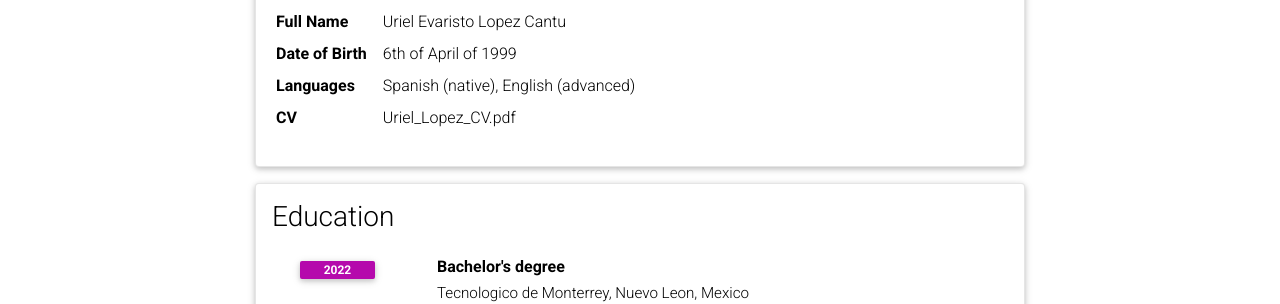
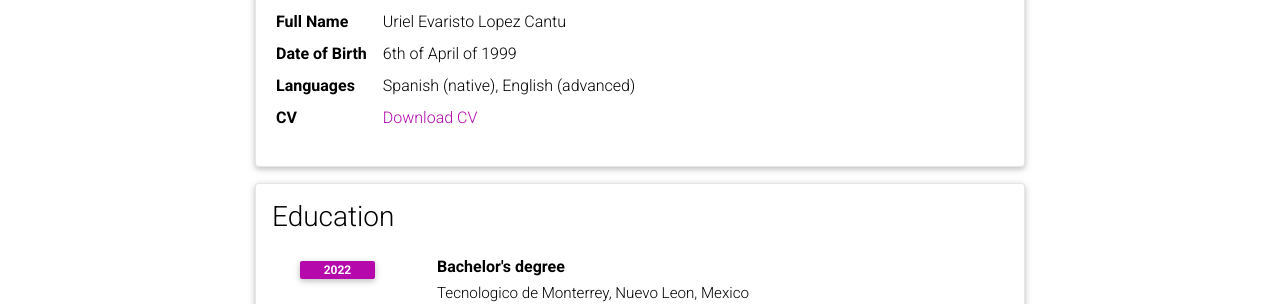
Before and after one commit to ulopezc/ulopezc.github.io, a Jekyll site: the page built from _pages/cv.md, in a window 1280 px wide and 900 px high. Shown: the part 242-546 px from the top of the window. Built offline with Jekyll 4.4.1, drawn with Linux system fonts in a browser that asks for light colours; comment, search, counter and statistics services are not loaded; a style sheet for code colours, icons or effects is not loaded.

Commit message:
Update cv.yml

```diff
--- a/_data/cv.yml
+++ b/_data/cv.yml
@@ -8,7 +8,7 @@
     - name: Languages
       value: Spanish (native), English (advanced)
     - name: CV
-      value: Uriel_Lopez_CV.pdf
+      value: <a href="https://ulopezc.github.io/Uriel_Lopez_CV.pdf" target="_blank">Download CV</a>
 
 - title: Education
   type: time_table
```
